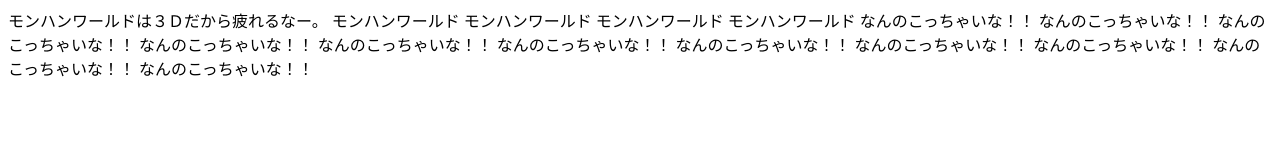
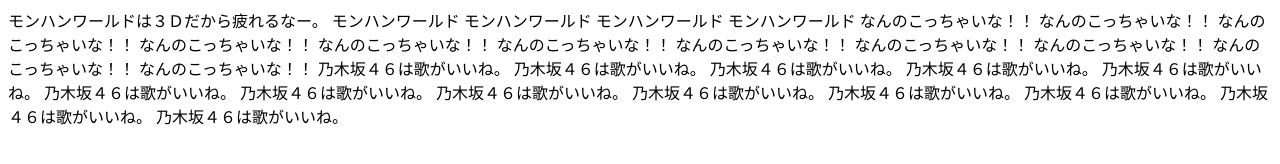
Before and after one commit to team-okadub/git-lesson, a plain HTML site: page index.html in a window 1280 px wide. Drawn offline with Linux system fonts and the light colour scheme.

Commit message:
乃木坂４６は歌がいいね。

```diff
--- a/index.html
+++ b/index.html
@@ -26,5 +26,23 @@
 	なんのこっちゃいな！！
 	なんのこっちゃいな！！
 	なんのこっちゃいな！！
+
+
+
+
+	乃木坂４６は歌がいいね。
+	乃木坂４６は歌がいいね。
+	乃木坂４６は歌がいいね。
+	乃木坂４６は歌がいいね。
+	乃木坂４６は歌がいいね。
+	乃木坂４６は歌がいいね。
+	乃木坂４６は歌がいいね。
+	乃木坂４６は歌がいいね。
+	乃木坂４６は歌がいいね。
+	乃木坂４６は歌がいいね。
+	乃木坂４６は歌がいいね。
+	乃木坂４６は歌がいいね。
+	乃木坂４６は歌がいいね。
+
 </body>
 </html>
```
